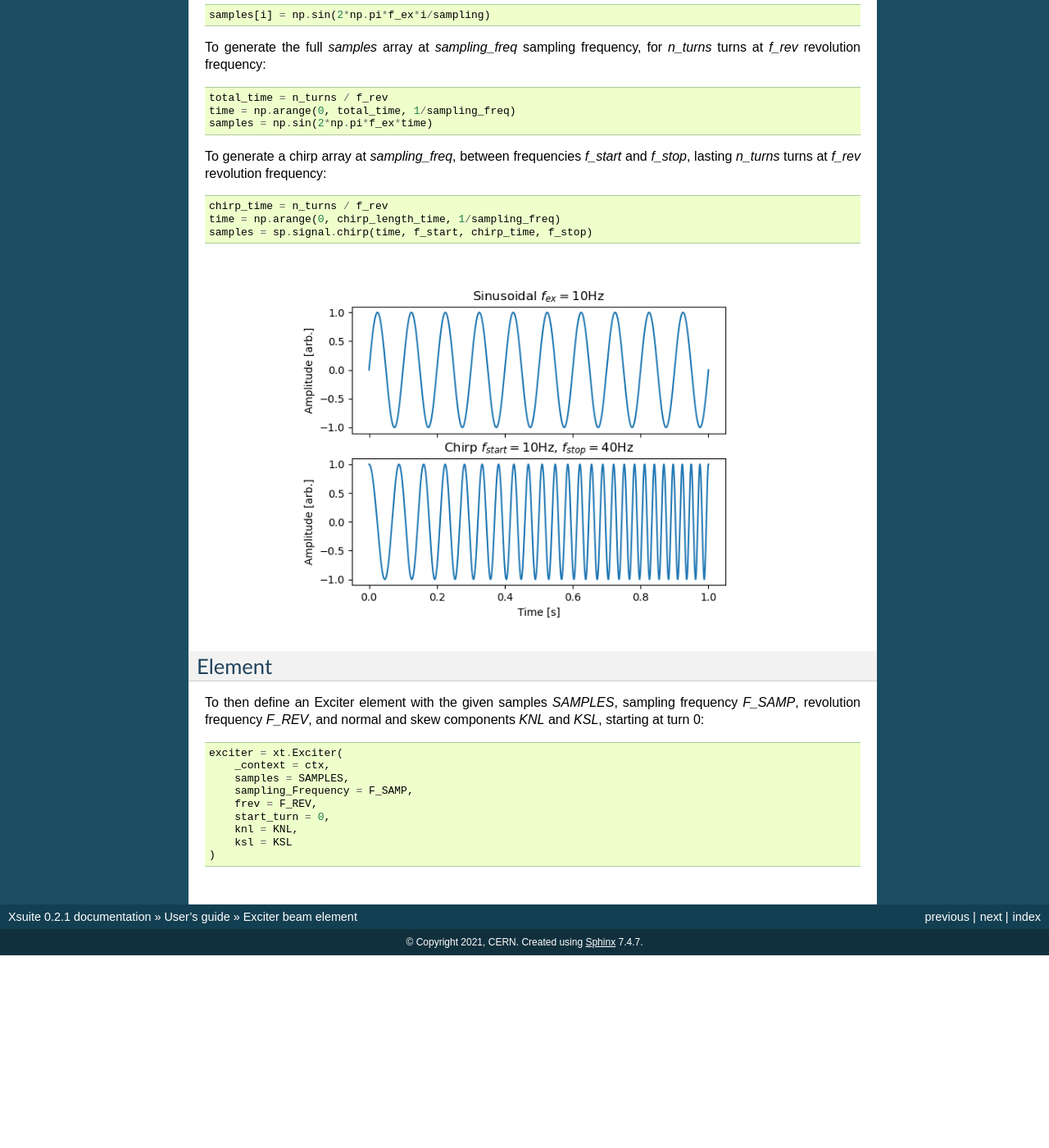
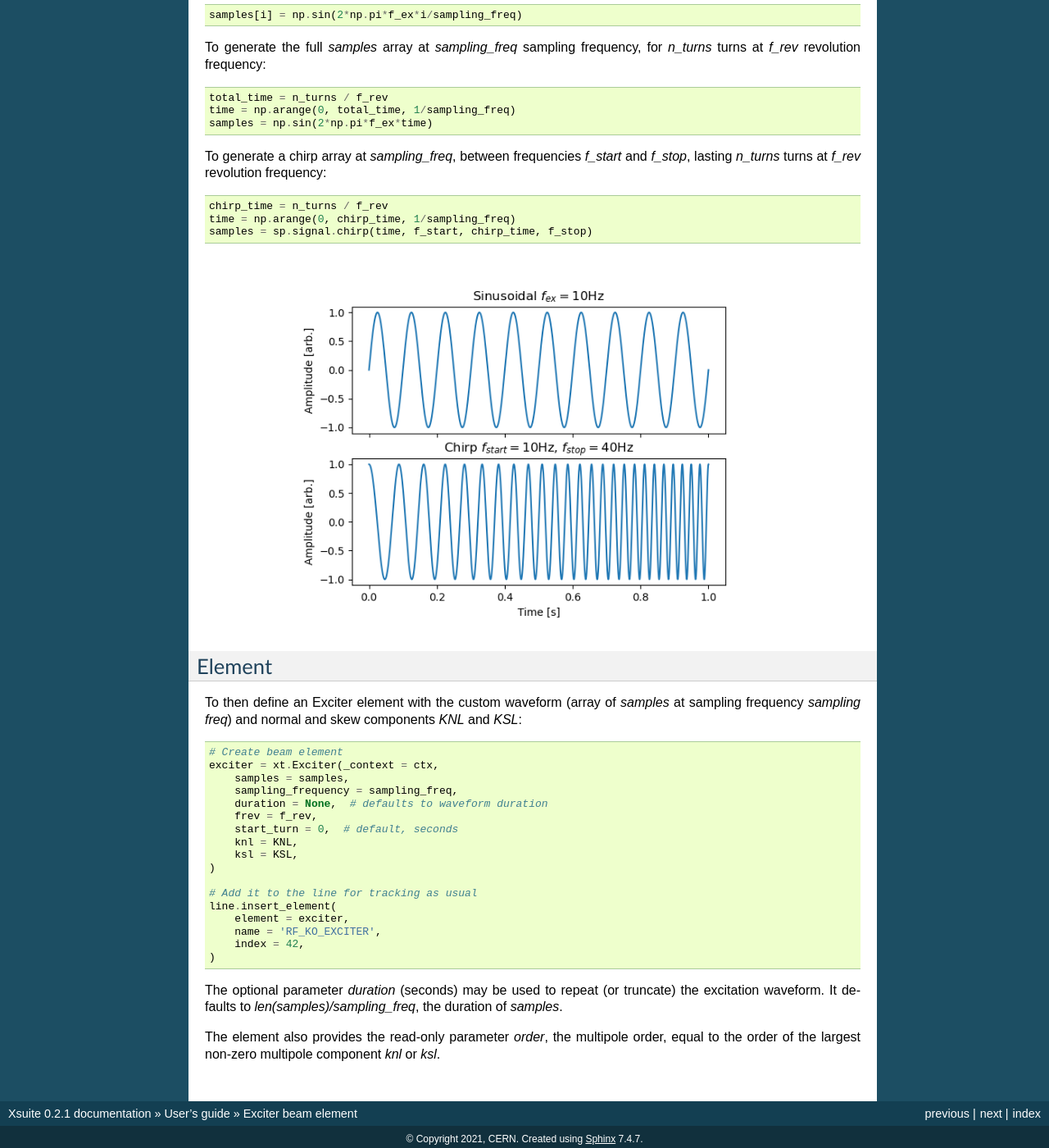
Before and after one commit to xsuite/xsuite, a Sphinx documentation site: the page built from docs/exciter.rst, in a window 1280 px wide and 1400 px high, scrolled down 674 px. Shown: the whole window at 82% size. Built offline with Sphinx 7.4.7, drawn with Linux system fonts in a browser that asks for light colours; before the commit the page ends 1839 px from its top, so only the background shows below that; some of the changed text lies outside the part shown.

Commit message:
fixes typos, adds in duration and order parameter

```diff
--- a/docs/exciter.rst
+++ b/docs/exciter.rst
@@ -20,7 +20,7 @@ The given multipole components `knl` and `ksl` (normal and skew respectively) ar
 To provide for an arbitrary frequency spectrum, the variations are *not* assumed to be slow compared to the revolution frequency :math:`t_{rev}`, and the particle arrival time is taken into account when determining the sample index
 
 .. math::
-    \verb|i| = f_{samp} \times \left(\frac{T-T_0}{f_{rev}} - \frac{\zeta}{\beta_0 / c_0}\right)
+    \verb|i| = f_{samp} \times \left(\frac{n-n_0}{f_{rev}} - \frac{\zeta}{\beta_0  c_0}\right)
 
 where :math:`\zeta=(s-\beta_0\cdot c_0\cdot t)` is the longitudinal coordinate of the particle, :math:`\beta_0` is the relativistic beta factor of the particle, :math:`c_0` is the speed of light, :math:`T` is the current turn number, :math:`f_{rev}` is the revolution frequency, and :math:`f_{samp}` is the sample frequency.
 
@@ -30,7 +30,7 @@ The samples can therefore be considered as a waveform sampled at the sampling fr
 
 .. code-block:: python
 
-    samples[i] = np.sin(2*np.pi*f_ex*i/sampling)
+    samples[i] = np.sin(2*np.pi*f_ex*i/sampling_freq)
 
 To generate the full `samples` array at `sampling_freq` sampling frequency, for `n_turns` turns at `f_rev` revolution frequency:
 
@@ -45,7 +45,7 @@ To generate a chirp array at `sampling_freq`, between frequencies `f_start` and
 .. code-block:: python
 
     chirp_time = n_turns / f_rev
-    time = np.arange(0, chirp_length_time, 1/sampling_freq)
+    time = np.arange(0, chirp_time, 1/sampling_freq)
     samples = sp.signal.chirp(time, f_start, chirp_time, f_stop)
 
 .. figure:: figures/exciter_signals.png
@@ -55,17 +55,28 @@ To generate a chirp array at `sampling_freq`, between frequencies `f_start` and
 Element
 ================
 
-To then define an Exciter element with the given samples `SAMPLES`, sampling frequency `F_SAMP`, revolution frequency `F_REV`, and normal and skew components `KNL` and `KSL`, starting at turn 0:
+To then define an Exciter element with the custom waveform (array of `samples` at sampling frequency `sampling freq`) and normal and skew components `KNL` and `KSL`:
 
 .. code-block:: python
 
+    # Create beam element
+    exciter = xt.Exciter(_context = ctx,
+        samples = samples,
+        sampling_frequency = sampling_freq,
+        duration = None,  # defaults to waveform duration
+        frev = f_rev,
+        start_turn = 0,  # default, seconds
+        knl = KNL,
+        ksl = KSL,
+    )
 
-    exciter = xt.Exciter(
-        _context = ctx,
-        samples = SAMPLES,
-        sampling_Frequency = F_SAMP,
-        frev = F_REV,
-        start_turn = 0,
-        knl = KNL,
-        ksl = KSL
+    # Add it to the line for tracking as usual
+    line.insert_element(
+        element = exciter,
+        name = 'RF_KO_EXCITER',
+        index = 42,
     )
+
+The optional parameter `duration` (seconds) may be used to repeat (or truncate) the excitation waveform. It defaults to `len(samples)/sampling_freq`, the duration of `samples`.
+
+The element also provides the read-only parameter `order`, the multipole order, equal to the order of the largest non-zero multipole component `knl` or `ksl`.
```
